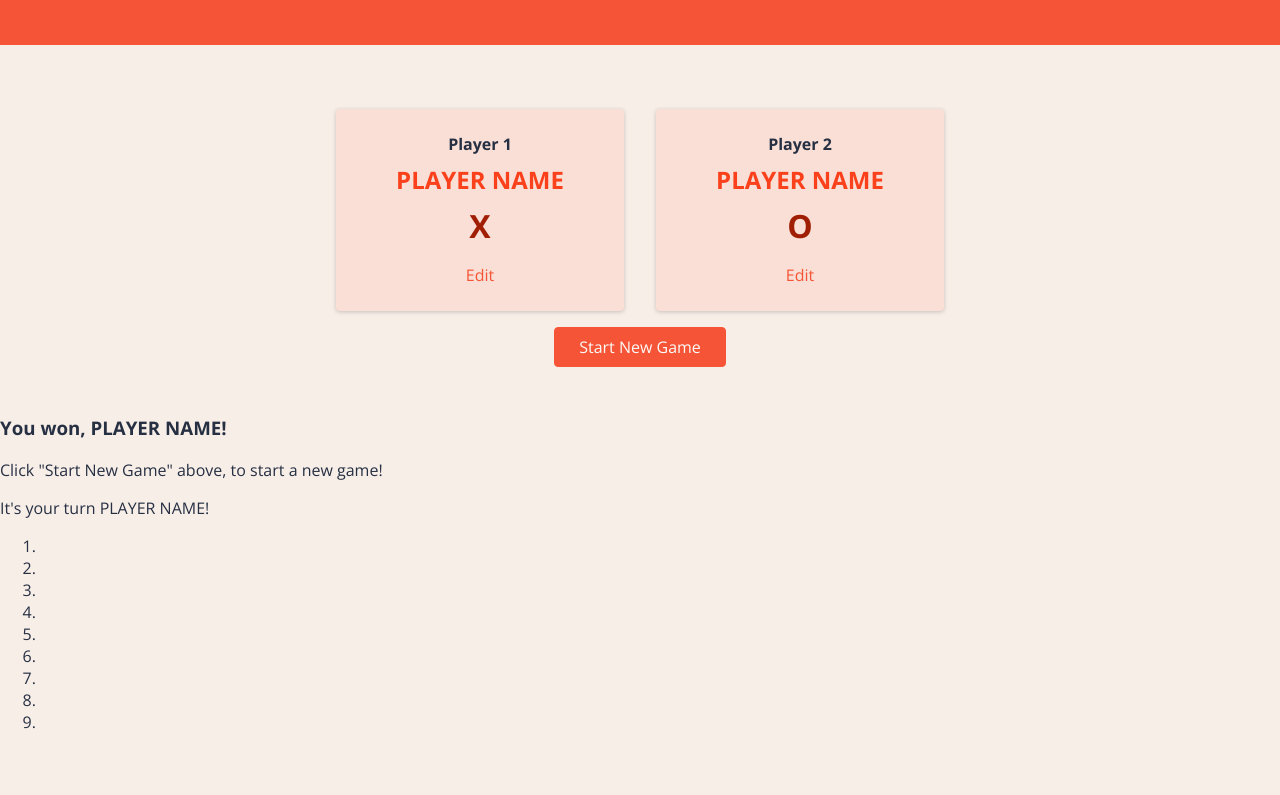
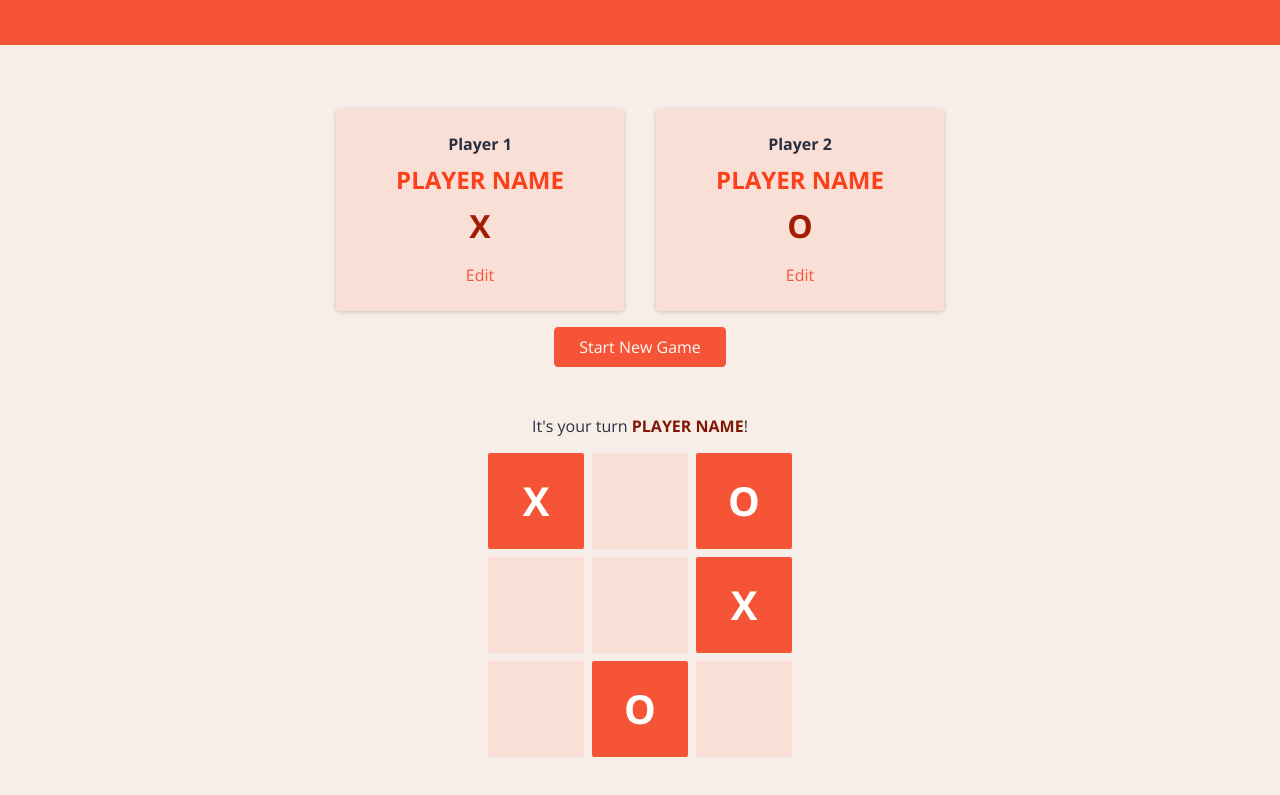
Before and after one commit to jecaps/tic-tac-toe, a plain HTML site: page index.html in a window 1280 px wide. Shown: the part 143-938 px from the top of the page. Before the commit the page ends 892 px from the top, so only its background shows below. Drawn offline with nearby package versions, Linux system fonts and the light colour scheme.

Commit message:
Tictactoe: Styling The Game Board

```diff
--- a/index.html
+++ b/index.html
@@ -10,6 +10,7 @@
   <link rel="stylesheet" href="/styles/styles.css">
   <link rel="stylesheet" href="/styles/overlays.css">
   <link rel="stylesheet" href="/styles/configuration.css">
+  <link rel="stylesheet" href="/styles/game.css">
   <!-- Fonts -->
   <link rel="preconnect" href="https://fonts.googleapis.com">
   <link rel="preconnect" href="https://fonts.gstatic.com" crossorigin>
@@ -63,23 +64,23 @@
     </section>
 
     <section id="active-game">
-      <article>
-        <h3>You won, <span id="winner-name">PLAYER NAME</span>!</h3>
+      <article id="game-over">
+        <h2>You won, <span id="winner-name">PLAYER NAME</span>!</h2>
         <p>Click "Start New Game" above, to start a new game!</p>
       </article>
 
       <p>It's your turn <span id="active-player-name">PLAYER NAME</span>!</p>
-      <ol>
+      <ol id="game-board">
+        <li class="disabled">X</li>
         <li></li>
-        <li></li>
-        <li></li>
+        <li class="disabled">O</li>
 
         <li></li>
         <li></li>
-        <li></li>
+        <li class="disabled">X</li>
 
         <li></li>
-        <li></li>
+        <li class="disabled">O</li>
         <li></li>
       </ol>
     </section>
--- /dev/null
+++ b/styles/game.css
@@ -0,0 +1,59 @@
+#active-game {
+  text-align: center;
+  margin: 2rem 0 5rem 0;
+  /* display: none; */
+}
+
+#game-over {
+  width: 90%;
+  max-width: 40rem;
+  margin: auto;
+  padding: 1rem 2rem;
+  background-color: #811704;
+  color: #fbfaf8;
+  box-shadow: 0 0.125rem 0.25rem rgba(0, 0, 0, 0.2);
+  border-radius: 0.25rem;
+  display: none;
+}
+
+#game-over h2 {
+  font-size: 2.5rem;
+  margin: 0.5rem 0;
+}
+
+#active-player-name {
+  font-weight: bold;
+  color: #811704;
+}
+
+#game-board {
+  list-style: none;
+  padding: 0;
+  margin: 1rem 0;
+  display: grid;
+  grid-template-columns: repeat(3, 6rem);
+  grid-template-rows: repeat(3, 6rem);
+  justify-content: center;
+  gap: 0.5rem;
+}
+
+#game-board li {
+  background-color: #fadfd6;
+  border-radius: 0.125rem;
+  cursor: pointer;
+  display: flex;
+  justify-content: center;
+  align-items: center;
+  font-size: 2.5rem;
+  font-weight: bold;
+}
+
+#game-board li:hover {
+  background-color: #f55536;
+}
+
+#game-board li.disabled {
+  background-color: #f55536;
+  color: #fff;
+  cursor: default;
+}
```
